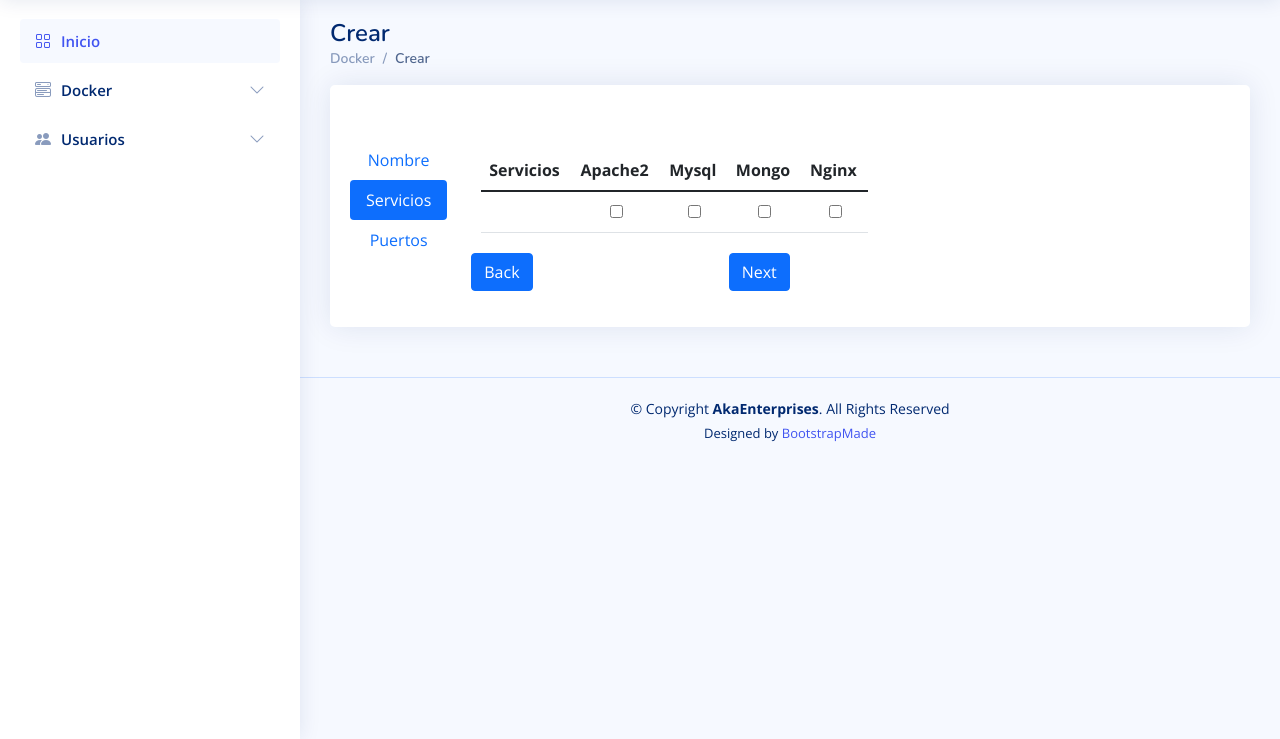
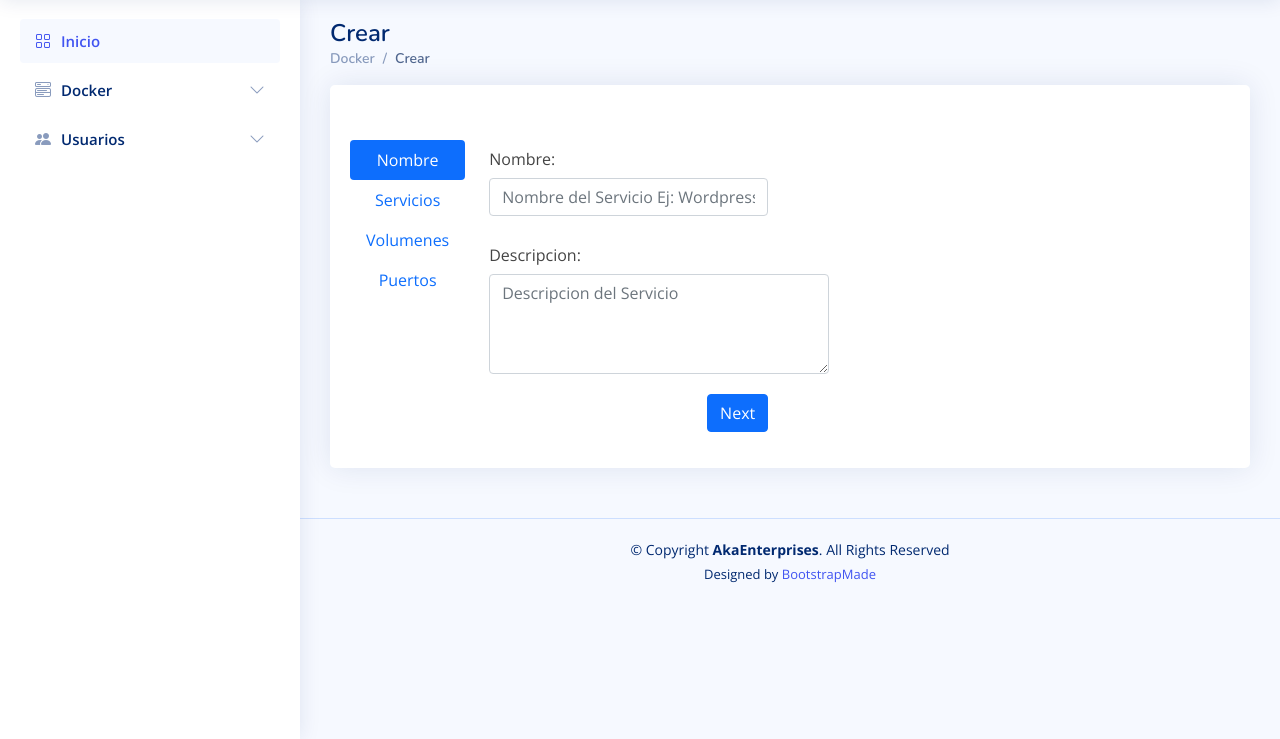
Before and after one commit to aritzM/docker-compose-gui, a PHP site: page /crear.php in a window 1280 px wide, after a click on "Servicios". Shown: the part 61-800 px from the top of the page. Run offline with PHP 8.4, Linux system fonts and the light colour scheme; a user stored in the database is signed in; some libraries are stand-ins or nearby versions.

Commit message:
Realizado boton Next/Back en formulario crear

```diff
--- a/PHP/WEB/crear.php
+++ b/PHP/WEB/crear.php
@@ -98,7 +98,8 @@ if(isset($_POST["crear"]))
   <link href="assets/vendor/quill/quill.bubble.css" rel="stylesheet">
   <link href="assets/vendor/remixicon/remixicon.css" rel="stylesheet">
   <link href="assets/vendor/simple-datatables/style.css" rel="stylesheet">
-
+  <script src="https://ajax.googleapis.com/ajax/libs/jquery/3.6.4/jquery.min.js"></script>
+  <script src="script.js"></script>
 
   <!-- Template Main CSS File -->
   <link href="assets/css/style.css" rel="stylesheet">
@@ -136,19 +137,19 @@ if(isset($_POST["crear"]))
         <!-- Vertical Pills Tabs -->
         <div class="d-flex align-items-start" id="myFormu">
           <div class="nav flex-column nav-pills me-4" id="v-pills-tab" role="tablist" aria-orientation="vertical">
-            <button class="nav-link active" id="v-pills-home-tab" data-bs-toggle="pill" data-bs-target="#v-pills-home" type="button" role="tab" aria-controls="v-pills-home" aria-selected="true">Nombre</button>
-            <button class="nav-link" id="v-pills-profile-tab" data-bs-toggle="pill" data-bs-target="#v-pills-profile" type="button" role="tab" aria-controls="v-pills-profile" aria-selected="false">Servicios</button>
-            <!--<button class="nav-link" id="v-pills-messages-tab" data-bs-toggle="pill" data-bs-target="#v-pills-messages" type="button" role="tab" aria-controls="v-pills-messages" aria-selected="false">Volumenes</button>-->
-            <button class="nav-link" id="v-pills-port-tab " data-bs-toggle="pill" data-bs-target="#v-pills-port  " type="button" role="tab" aria-controls="v-pills-port  " aria-selected="false">Puertos</button>
+            <button class="nav-link active" id="v-pills-home-tab"   type="button" role="tab"  aria-selected="true">Nombre</button>
+            <button class="nav-link" id="v-pills-profile-tab"   type="button" role="tab"  aria-selected="false">Servicios</button>
+            <button class="nav-link" id="v-pills-messages-tab"   type="button" role="tab"  aria-selected="false">Volumenes</button>
+            <button class="nav-link" id="v-pills-port-tab"     type="button" role="tab"  aria-selected="false">Puertos</button>
           </div>
 
           <form action="crear.php" method="POST">
             <div class="tab-content" id="v-pills-tabContent">
               <div class="tab-pane fade show active" id="v-pills-home" role="tabpanel" aria-labelledby="v-pills-home-tab">
 
-                  <div class="row mb-3">
-                    <label for="inputText" class="col-sm-3 col-form-label">Nombre:</label>
-                    <div class="col-sm-6">
+                  <div class="row mb-10">
+                    <label for="inputText" class="col-sm-4 col-form-label">Nombre:</label>
+                    <div class="col-sm-10">
                       <input type="text" name="nombreServicio" placeholder="Nombre del Servicio Ej: Wordpress" class="form-control">
                     </div>
                   </div>
@@ -162,7 +163,7 @@ if(isset($_POST["crear"]))
 
                   <div class="row mb-3">
                     <div class="col-sm-10">
-                      <button type="submit" class="btn btn-primary">Next</button>
+                      <button  class="btn btn-next" id="1">Next</button>
                     </div>
                   </div>
 
@@ -189,10 +190,12 @@ if(isset($_POST["crear"]))
                     </tbody>
                   </table>
 
+
+
                   <div class="row mb-3">
                     <div class="col-sm-10">
-                      <button type="submit" class="btn btn-primary">Back</button>
-                      <button type="submit" class="btn btn-next">Next</button>
+                      <button type="button" class="btn btn-primary" aria-controls="v-pills-profile" id="volver-1" >Back</button>
+                      <button  type="button" class="btn btn-next" aria-controls="v-pills-profile" id="2">Next</button>
                     </div>
                   </div>
 
@@ -202,9 +205,11 @@ if(isset($_POST["crear"]))
                   <table class="table">
                     <thead>
                       <tr>
-                        <th scope="col">Volumen</th>
-                        <th scope="col">Apache</th>
+                        <th scope="col">Nº Volumen</th>
+                        <th scope="col">Servicio</th>
                         <th scope="col">Mysql</th>
+                        <th scope="col">Mongo</th>
+                        <th scope="col">Nginx</th>
                       </tr>
                     </thead>
                     <tbody>
@@ -236,8 +241,8 @@ if(isset($_POST["crear"]))
 
                   <div class="row mb-3">
                     <div class="col-sm-10">
-                      <button type="submit" class="btn btn-primary">Back</button>
-                      <button type="submit" class="btn btn-next">Next</button>
+                      <button type="button" class="btn btn-primary" id="volver-2" >Back</button>
+                      <button type="button" class="btn btn-next" id="3">Next</button>
                     </div>
                   </div>
                 </div>
@@ -274,8 +279,8 @@ if(isset($_POST["crear"]))
 
                   <div class="row mb-3">
                     <div class="col-sm-10">
-                      <button type="submit" class="btn btn-primary">Back</button>
-                      <button type="submit" value="crear" name="crear" class="btn btn-next">Finish</button>
+                      <button type="button" class="btn btn-primary" id="volver-3">Back</button>
+                      <button type="button" value="crear" name="crear" class="btn">Finish</button>
                     </div>
                   </div>
                 </div>
@@ -308,7 +313,7 @@ if(isset($_POST["crear"]))
   <a href="#" class="back-to-top d-flex align-items-center justify-content-center"><i class="bi bi-arrow-up-short"></i></a>
 
   <!-- Vendor JS Files -->
-  <script src="assets/vendor/apexcharts/apexcharts.min.js"></script>
+  <sc src="assets/vendor/apexcharts/apexcharts.min.js"></sc>
   <script src="assets/vendor/bootstrap/js/bootstrap.bundle.min.js"></script>
   <script src="assets/vendor/chart.js/chart.min.js"></script>
   <script src="assets/vendor/echarts/echarts.min.js"></script>
@@ -323,8 +328,6 @@ if(isset($_POST["crear"]))
   <script src="assets/js/main.js"></script>
 
 
-
-
 </body>
 
 </html>
--- a/PHP/WEB/funciones.php
+++ b/PHP/WEB/funciones.php
@@ -9,7 +9,7 @@ function conn()
     //$conn = new mysqli('192.168.1.54','user','L0z@rr@6','DockerComposeGui');
     if ($conn->connect_error)
     {
-       die("Connection failed: " . $conn->connect_error);
+    die("Connection failed: " . $conn->connect_error);
     }
     return $conn;
 }
```
Also changed, not shown: PHP/WEB/script.js (added, +51 -0 lines).
